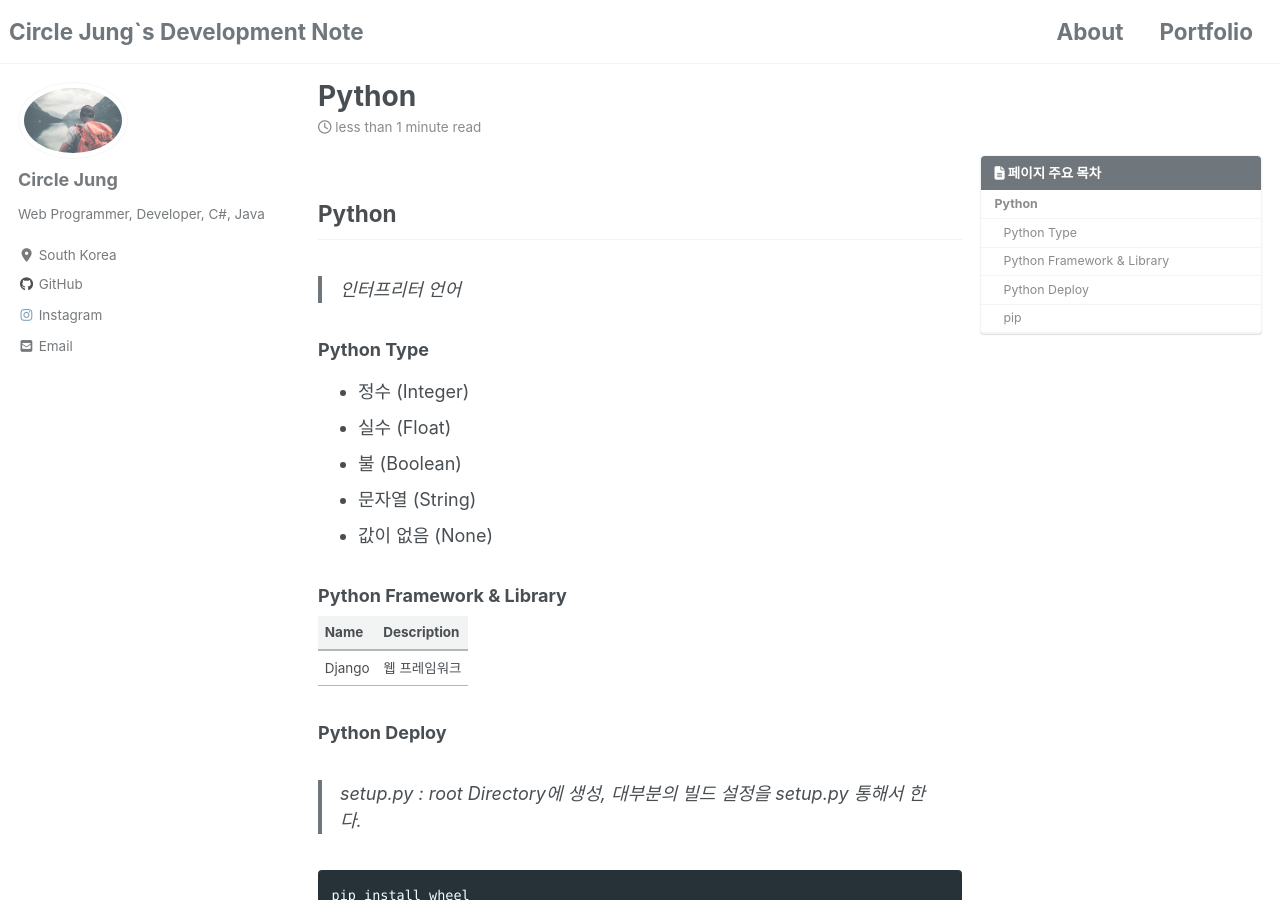
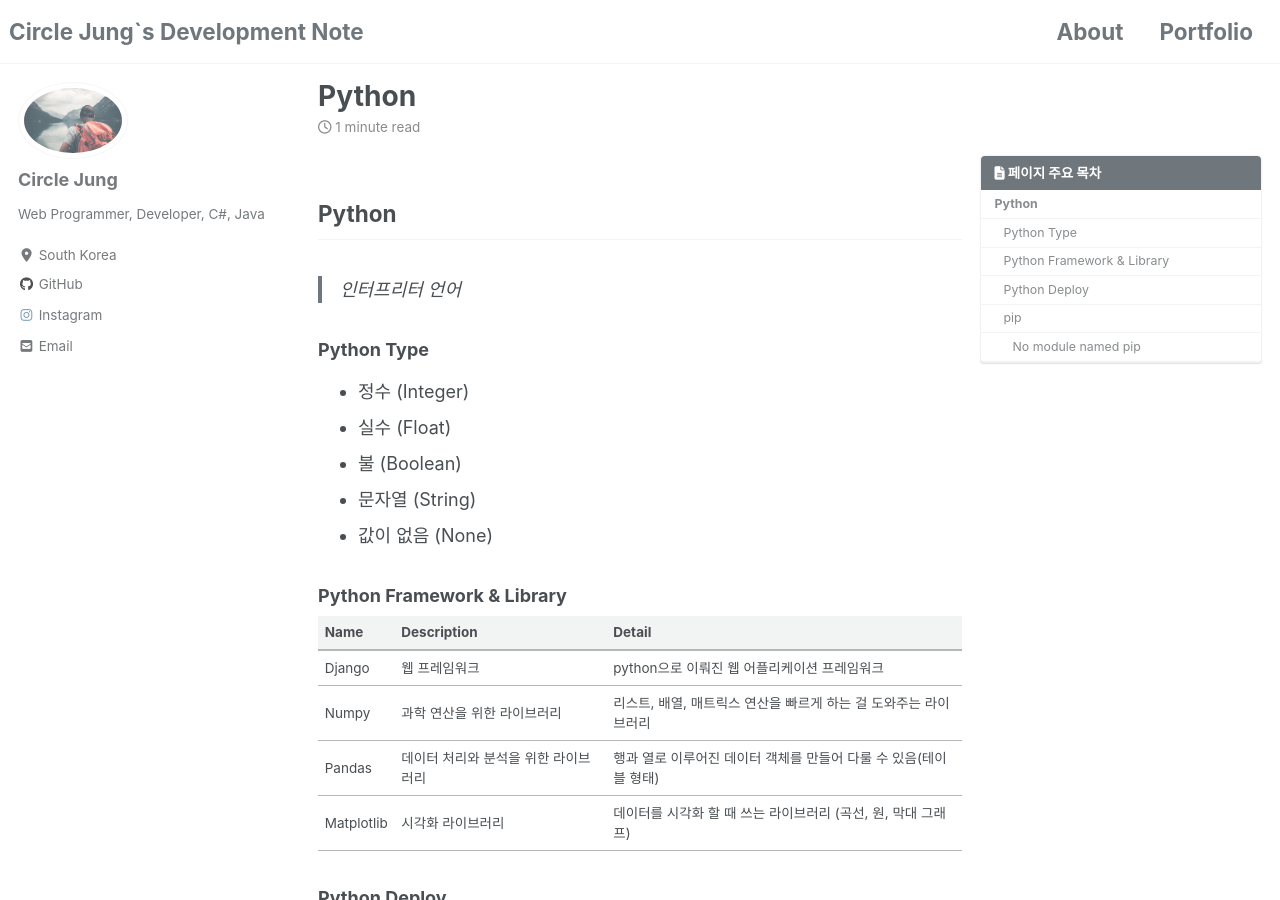
Before and after one commit to jwh0124/jwh0124.github.io, a Jekyll site: the page built from _posts/2021-01-11-python.md, in a window 1280 px wide and 900 px high. Built offline with Jekyll 4.4.1, drawn with Linux system fonts in a browser that asks for light colours; cached includes are drawn as plain includes; nearby versions of some CDN libraries; comment, search, counter and statistics services are not loaded; some of the changed text lies outside the part shown.

Commit message:
add python framework and  library

````diff
--- a/_posts/2021-01-11-python.md
+++ b/_posts/2021-01-11-python.md
@@ -27,9 +27,12 @@ last_modified_at: 2021-01-11T16:41:00+09:00
 
 ### Python Framework & Library ###
 
-| Name | Description |
-| :--- | :---------- |
-| Django | 웹 프레임워크 |
+| Name | Description | Detail |
+| :--- | :---------- | :----- |
+| Django | 웹 프레임워크 | python으로 이뤄진 웹 어플리케이션 프레임워크 |
+| Numpy | 과학 연산을 위한 라이브러리 | 리스트, 배열, 매트릭스 연산을 빠르게 하는 걸 도와주는 라이브러리 |
+| Pandas | 데이터 처리와 분석을 위한 라이브러리 | 행과 열로 이루어진 데이터 객체를 만들어 다룰 수 있음(테이블 형태) |
+| Matplotlib | 시각화 라이브러리 | 데이터를 시각화 할 때 쓰는 라이브러리 (곡선, 원, 막대 그래프) |
 
 ### Python Deploy ###
 
@@ -60,6 +63,15 @@ python setup.py bdist_wheel
 
 > python package를 설치하고 관리하는 패키지 관리자(Package Manager)
 
+#### No module named pip ####
+
+- pip install --upgrade pip 할 때 삭제 후 새버전을 설치하게 되는데 삭제 후 재설치가 정상적으로 되지 않았을 때
+
+```bash
+curl https://bootstap.pypa.io/get-pip.py -o get-pip.py
+python get-pip.py
+```
+
 | Args | Description |
 | :--- | :---------- |
 | install | 패키지 설치 |
````
